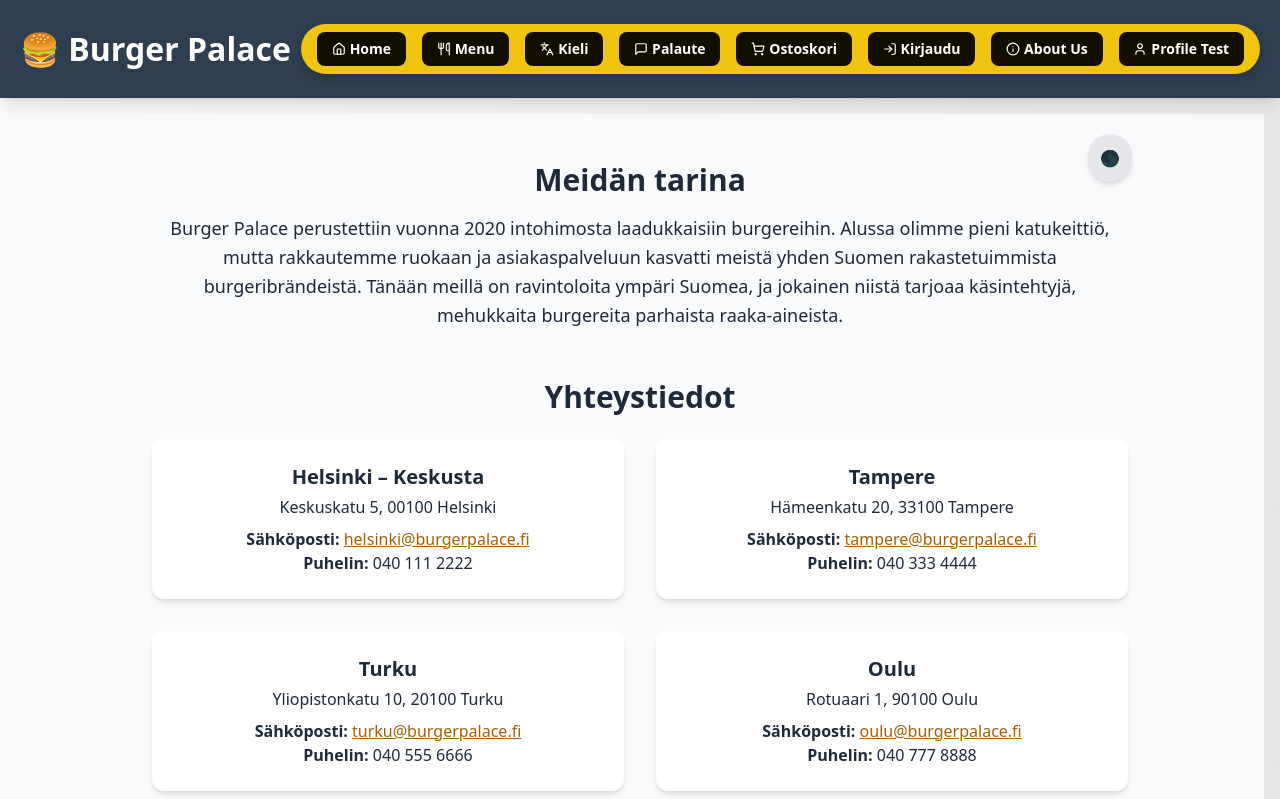
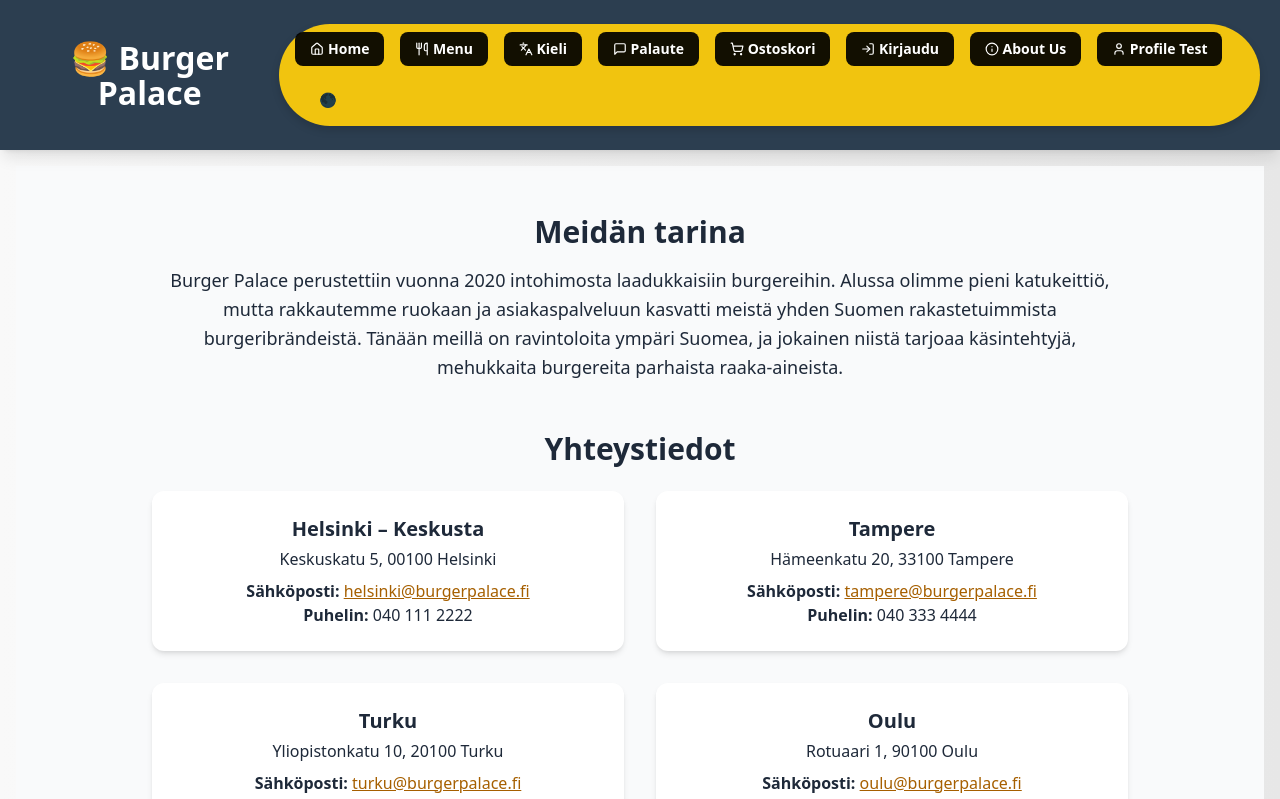
Before and after one commit to Kreetrix/web-project-frontend, a React (Vite) app: page /about in a window 1280 px wide. Shown: the top 799 px of the page. Built offline with nearby package versions, Linux system fonts and the light colour scheme.

Commit message:
now ddark mode added to all pages ,  i will add fix to styles for better impression

```diff
--- a/src/components/Header.jsx
+++ b/src/components/Header.jsx
@@ -1,7 +1,15 @@
 import { NavLink } from "react-router-dom";
 import { Home, Utensils, ShoppingCart, LogIn, Languages, MessageSquare, Info, User } from 'lucide-react';
+import { useTheme } from "../contexts/ThemeContext";
+
 
 export default function Header() {
+
+    const { darkMode, toggleDarkMode } = useTheme();
+
+
+
+
     return (
         <header className="bg-yellow-700 text-white shadow-lg sticky top-0 z-50 ">
             <div className="container mx-auto px-5 py-4 flex flex-col md:flex-row items-center justify-between">
@@ -62,6 +70,15 @@ export default function Header() {
                                     Profile Test
                                 </NavLink>
                             </li>
+                            <li>
+                                <button
+                                    onClick={toggleDarkMode}
+                                    className="theme-toggle ml-4 p-2 rounded-full bg-gray-700 dark:bg-gray-600 hover:bg-gray-600 dark:hover:bg-gray-500"
+                                    aria-label="chenge theme"
+                                >
+                                    {darkMode ? '🌞' : '🌑'}
+                                </button>
+                            </li>
                         </ul>
                     </div>
 
--- a/src/pages/AboutUs.jsx
+++ b/src/pages/AboutUs.jsx
@@ -1,26 +1,13 @@
 import React from "react";
-import { useTheme } from "../contexts/ThemeContext";
 
 
 
 export default function AboutUs() {
-    const { darkMode, toggleDarkMode } = useTheme();
 
 
     return (
         <div className="min-h-screen bg-gray-50 text-gray-800 dark:bg-gray-900 dark:text-gray-100">
             <main className="px-6 py-12 max-w-5xl mx-auto space-y-12 relative">
-
-
-                <button
-                    onClick={toggleDarkMode}
-                    className="absolute top-5 right-5 p-3 rounded-full bg-gray-200 dark:bg-gray-800 text-gray-700 dark:text-gray-300 shadow-md hover:bg-gray-300 dark:hover:bg-gray-600 transition-colors"
-                >
-                    {darkMode ? "🌞" : "🌑"}
-                </button>
-
-
-
                 {/* Historia */}
                 <section>
                     <h2 className="text-3xl font-semibold mb-4">Meidän tarina</h2>
```
